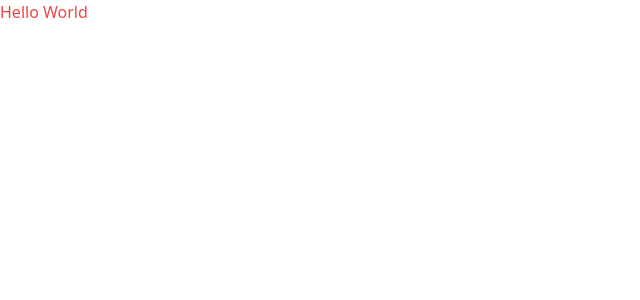
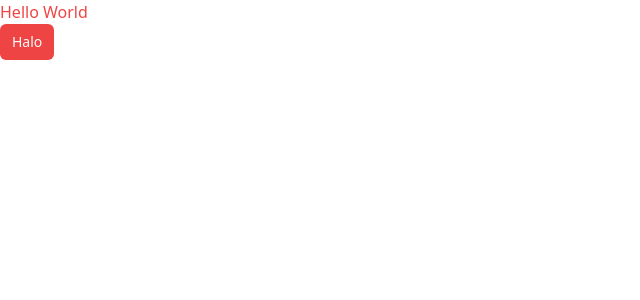
Before and after one commit to rubianggoro/scholarship-app, a React (Create React App) app in the folder client/: page / in a window 1280 px wide. Shown: the top 300 px of the page, without its empty margins (0-640 px from the left). Built offline with nearby package versions, Linux system fonts and the light colour scheme.

Commit message:
Init shadcn-ui

```diff
--- a/client/package.json
+++ b/client/package.json
@@ -3,6 +3,7 @@
   "version": "0.1.0",
   "private": true,
   "dependencies": {
+    "@radix-ui/react-slot": "^1.1.0",
     "@testing-library/jest-dom": "^5.17.0",
     "@testing-library/react": "^13.4.0",
     "@testing-library/user-event": "^13.5.0",
@@ -10,9 +11,14 @@
     "@types/node": "^16.18.101",
     "@types/react": "^18.3.3",
     "@types/react-dom": "^18.3.0",
+    "class-variance-authority": "^0.7.0",
+    "clsx": "^2.1.1",
+    "lucide-react": "^0.397.0",
     "react": "^18.3.1",
     "react-dom": "^18.3.1",
     "react-scripts": "5.0.1",
+    "tailwind-merge": "^2.3.0",
+    "tailwindcss-animate": "^1.0.7",
     "typescript": "^4.9.5",
     "web-vitals": "^2.1.4"
   },
--- a/client/src/App.tsx
+++ b/client/src/App.tsx
@@ -1,10 +1,14 @@
 import React from "react";
 import "./index.css";
+import { Button } from "./components/ui/button";
 
 function App() {
   return (
     <div className="App">
       <h1 className="text-red-500">Hello World</h1>
+      <Button variant={"destructive"} size={"sm"}>
+        Halo
+      </Button>
     </div>
   );
 }
--- /dev/null
+++ b/client/src/components/ui/button.tsx
@@ -0,0 +1,55 @@
+import * as React from "react";
+import { Slot } from "@radix-ui/react-slot";
+import { cva, type VariantProps } from "class-variance-authority";
+import { cn } from "../../lib/utils";
+
+const buttonVariants = cva(
+  "inline-flex items-center justify-center whitespace-nowrap rounded-md text-sm font-medium ring-offset-background transition-colors focus-visible:outline-none focus-visible:ring-2 focus-visible:ring-ring focus-visible:ring-offset-2 disabled:pointer-events-none disabled:opacity-50",
+  {
+    variants: {
+      variant: {
+        default: "bg-primary text-primary-foreground hover:bg-primary/90",
+        destructive:
+          "bg-destructive text-destructive-foreground hover:bg-destructive/90",
+        outline:
+          "border border-input bg-background hover:bg-accent hover:text-accent-foreground",
+        secondary:
+          "bg-secondary text-secondary-foreground hover:bg-secondary/80",
+        ghost: "hover:bg-accent hover:text-accent-foreground",
+        link: "text-primary underline-offset-4 hover:underline",
+      },
+      size: {
+        default: "h-10 px-4 py-2",
+        sm: "h-9 rounded-md px-3",
+        lg: "h-11 rounded-md px-8",
+        icon: "h-10 w-10",
+      },
+    },
+    defaultVariants: {
+      variant: "default",
+      size: "default",
+    },
+  }
+);
+
+export interface ButtonProps
+  extends React.ButtonHTMLAttributes<HTMLButtonElement>,
+    VariantProps<typeof buttonVariants> {
+  asChild?: boolean;
+}
+
+const Button = React.forwardRef<HTMLButtonElement, ButtonProps>(
+  ({ className, variant, size, asChild = false, ...props }, ref) => {
+    const Comp = asChild ? Slot : "button";
+    return (
+      <Comp
+        className={cn(buttonVariants({ variant, size, className }))}
+        ref={ref}
+        {...props}
+      />
+    );
+  }
+);
+Button.displayName = "Button";
+
+export { Button, buttonVariants };
--- a/client/src/index.css
+++ b/client/src/index.css
@@ -1,3 +1,76 @@
 @tailwind base;
-@tailwind components;
-@tailwind utilities;
+  @tailwind components;
+  @tailwind utilities;
+
+  @layer base {
+    :root {
+      --background: 0 0% 100%;
+      --foreground: 222.2 84% 4.9%;
+
+      --card: 0 0% 100%;
+      --card-foreground: 222.2 84% 4.9%;
+
+      --popover: 0 0% 100%;
+      --popover-foreground: 222.2 84% 4.9%;
+
+      --primary: 222.2 47.4% 11.2%;
+      --primary-foreground: 210 40% 98%;
+
+      --secondary: 210 40% 96.1%;
+      --secondary-foreground: 222.2 47.4% 11.2%;
+
+      --muted: 210 40% 96.1%;
+      --muted-foreground: 215.4 16.3% 46.9%;
+
+      --accent: 210 40% 96.1%;
+      --accent-foreground: 222.2 47.4% 11.2%;
+
+      --destructive: 0 84.2% 60.2%;
+      --destructive-foreground: 210 40% 98%;
+
+      --border: 214.3 31.8% 91.4%;
+      --input: 214.3 31.8% 91.4%;
+      --ring: 222.2 84% 4.9%;
+
+      --radius: 0.5rem;
+    }
+
+    .dark {
+      --background: 222.2 84% 4.9%;
+      --foreground: 210 40% 98%;
+
+      --card: 222.2 84% 4.9%;
+      --card-foreground: 210 40% 98%;
+
+      --popover: 222.2 84% 4.9%;
+      --popover-foreground: 210 40% 98%;
+
+      --primary: 210 40% 98%;
+      --primary-foreground: 222.2 47.4% 11.2%;
+
+      --secondary: 217.2 32.6% 17.5%;
+      --secondary-foreground: 210 40% 98%;
+
+      --muted: 217.2 32.6% 17.5%;
+      --muted-foreground: 215 20.2% 65.1%;
+
+      --accent: 217.2 32.6% 17.5%;
+      --accent-foreground: 210 40% 98%;
+
+      --destructive: 0 62.8% 30.6%;
+      --destructive-foreground: 210 40% 98%;
+
+      --border: 217.2 32.6% 17.5%;
+      --input: 217.2 32.6% 17.5%;
+      --ring: 212.7 26.8% 83.9%;
+    }
+  }
+
+  @layer base {
+    * {
+      @apply border-border;
+    }
+    body {
+      @apply bg-background text-foreground;
+    }
+  }
--- /dev/null
+++ b/client/src/lib/utils.ts
@@ -0,0 +1,6 @@
+import { type ClassValue, clsx } from "clsx"
+import { twMerge } from "tailwind-merge"
+
+export function cn(...inputs: ClassValue[]) {
+  return twMerge(clsx(inputs))
+}
--- a/client/tailwind.config.js
+++ b/client/tailwind.config.js
@@ -1,8 +1,77 @@
 /** @type {import('tailwindcss').Config} */
 module.exports = {
-  content: ["./src/**/*.{js,jsx,ts,tsx}"],
+  darkMode: ["class"],
+  content: [
+    './pages/**/*.{ts,tsx}',
+    './components/**/*.{ts,tsx}',
+    './app/**/*.{ts,tsx}',
+    './src/**/*.{ts,tsx}',
+  ],
+  prefix: "",
   theme: {
-    extend: {},
+    container: {
+      center: true,
+      padding: "2rem",
+      screens: {
+        "2xl": "1400px",
+      },
+    },
+    extend: {
+      colors: {
+        border: "hsl(var(--border))",
+        input: "hsl(var(--input))",
+        ring: "hsl(var(--ring))",
+        background: "hsl(var(--background))",
+        foreground: "hsl(var(--foreground))",
+        primary: {
+          DEFAULT: "hsl(var(--primary))",
+          foreground: "hsl(var(--primary-foreground))",
+        },
+        secondary: {
+          DEFAULT: "hsl(var(--secondary))",
+          foreground: "hsl(var(--secondary-foreground))",
+        },
+        destructive: {
+          DEFAULT: "hsl(var(--destructive))",
+          foreground: "hsl(var(--destructive-foreground))",
+        },
+        muted: {
+          DEFAULT: "hsl(var(--muted))",
+          foreground: "hsl(var(--muted-foreground))",
+        },
+        accent: {
+          DEFAULT: "hsl(var(--accent))",
+          foreground: "hsl(var(--accent-foreground))",
+        },
+        popover: {
+          DEFAULT: "hsl(var(--popover))",
+          foreground: "hsl(var(--popover-foreground))",
+        },
+        card: {
+          DEFAULT: "hsl(var(--card))",
+          foreground: "hsl(var(--card-foreground))",
+        },
+      },
+      borderRadius: {
+        lg: "var(--radius)",
+        md: "calc(var(--radius) - 2px)",
+        sm: "calc(var(--radius) - 4px)",
+      },
+      keyframes: {
+        "accordion-down": {
+          from: { height: "0" },
+          to: { height: "var(--radix-accordion-content-height)" },
+        },
+        "accordion-up": {
+          from: { height: "var(--radix-accordion-content-height)" },
+          to: { height: "0" },
+        },
+      },
+      animation: {
+        "accordion-down": "accordion-down 0.2s ease-out",
+        "accordion-up": "accordion-up 0.2s ease-out",
+      },
+    },
   },
-  plugins: [],
-};
+  plugins: [require("tailwindcss-animate")],
+}
```
Also changed, not shown: client/components.json (added), 1 other file (tests, documents, lock files or other folders).
